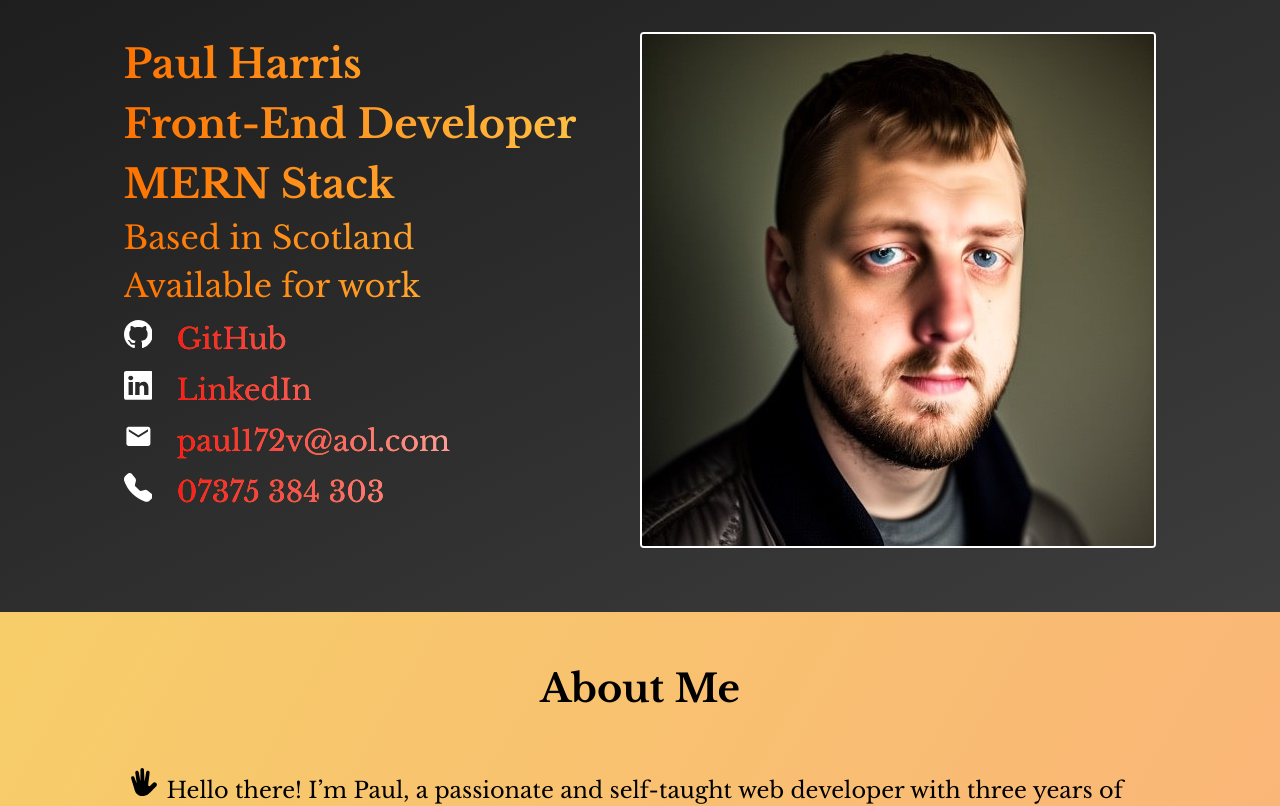
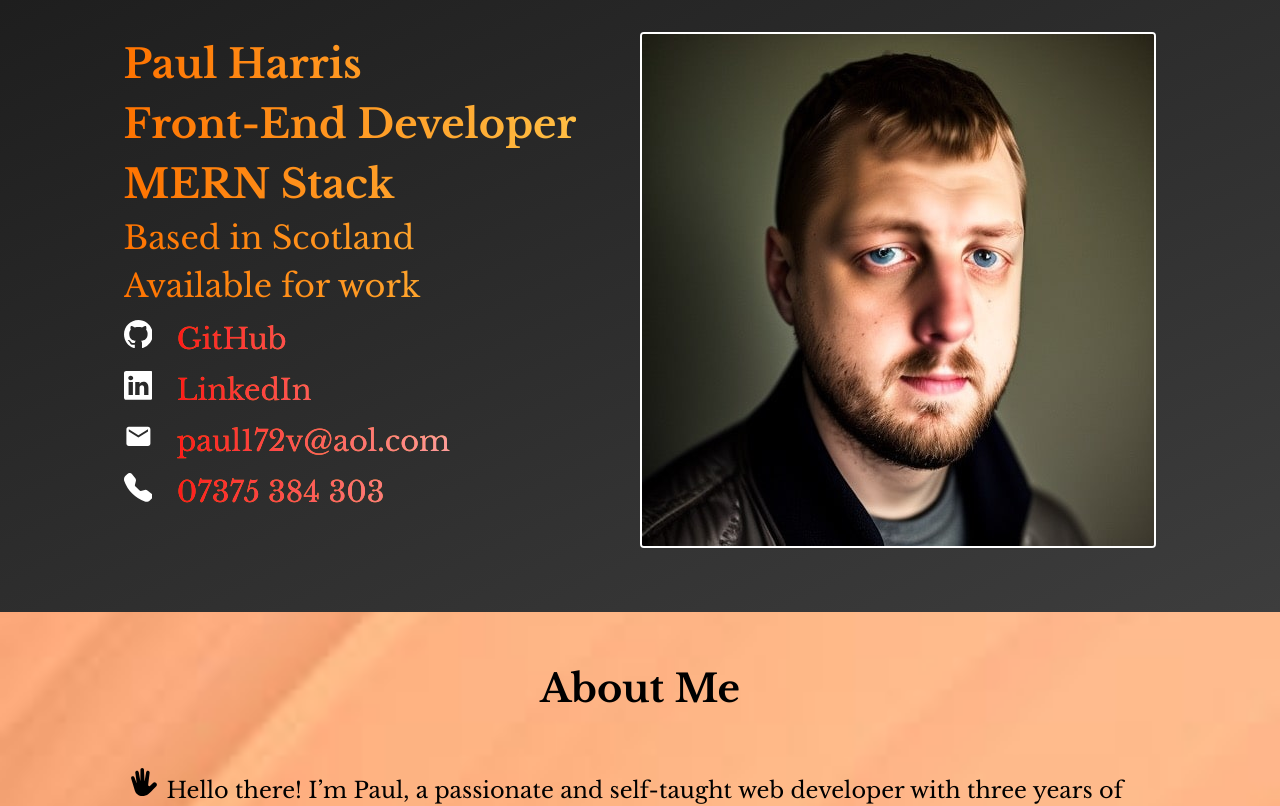
Before and after one commit to paul172v/portfolio-v4, a React (Vite) app: page / in a window 1280 px wide. Shown: the top 806 px of the page. Built offline with nearby package versions, Linux system fonts and the light colour scheme.

Commit message:
adjusted the asthetic

```diff
--- a/src/sass/_layout.scss
+++ b/src/sass/_layout.scss
@@ -1,3 +1,5 @@
 body {
   background: linear-gradient(120deg, #f6d365 0%, #fda085 100%);
+  background-image: url("/public/background-img.jpg");
+  background-size: cover;
 }
```
Also changed, not shown: public/background-img.jpg (added).
